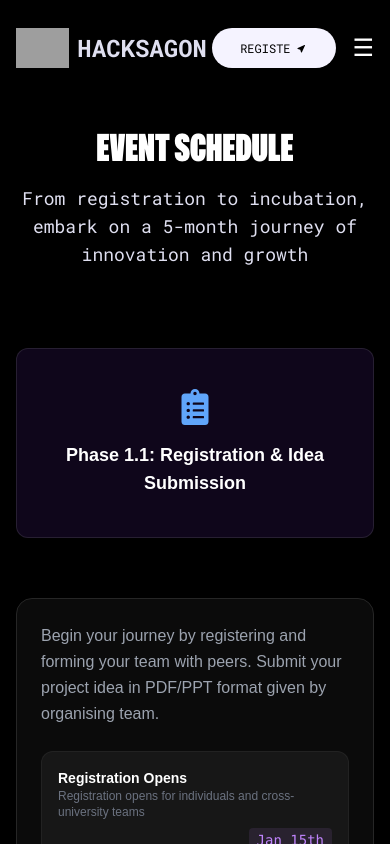
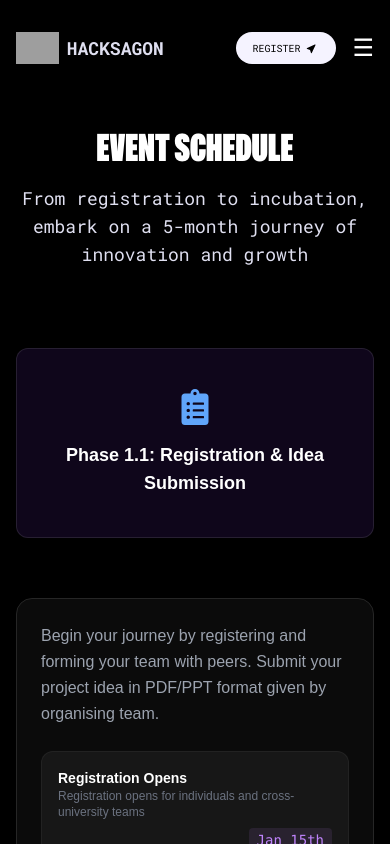
Before and after one commit to singhsrijan46/hacksagon2026, a React (Vite) app: page /schedule in a window 390 px wide. Shown: the top 844 px of the page. Built offline with nearby package versions, Linux system fonts and the light colour scheme; grey boxes are pictures that could not be loaded; a web font is replaced by a local one.

Commit message:
Improve Button and Navbar mobile responsiveness
Adjusted Button padding and font size for better mobile display. Refactored Navbar to enhance mobile menu behavior, added mobile-specific Register button, and improved hamburger menu and overlay for a more responsive navigation experience.

```diff
--- a/src/components/Button.jsx
+++ b/src/components/Button.jsx
@@ -5,14 +5,14 @@ const Button = ({ id, title, rightIcon, leftIcon, containerClass, ...props }) =>
     <button
       id={id}
       className={clsx(
-        "group relative z-10 w-fit cursor-pointer overflow-hidden rounded-full bg-violet-50 px-7 py-3 text-black",
+        "group relative z-10 w-fit cursor-pointer overflow-hidden rounded-full bg-violet-50 px-4 py-2 md:px-7 md:py-3 text-black",
         containerClass
       )}
       {...props}
     >
       {leftIcon}
 
-      <span className="relative inline-flex overflow-hidden font-general text-xs uppercase">
+      <span className="relative inline-flex overflow-hidden font-general text-[10px] md:text-xs uppercase">
         <div className="translate-y-0 skew-y-0 transition duration-500 group-hover:translate-y-[-160%] group-hover:skew-y-12">
           {title}
         </div>
--- a/src/components/Navbar.jsx
+++ b/src/components/Navbar.jsx
@@ -20,6 +20,12 @@ const NavBar = () => {
   const location = useLocation();
 
   useEffect(() => {
+    if (isMobileMenuOpen) {
+      setIsNavVisible(true);
+      navContainerRef.current.classList.remove("floating-nav");
+      return;
+    }
+
     if (currentScrollY === 0) {
       setIsNavVisible(true);
       navContainerRef.current.classList.remove("floating-nav");
@@ -31,7 +37,7 @@ const NavBar = () => {
       navContainerRef.current.classList.add("floating-nav");
     }
     setLastScrollY(currentScrollY);
-  }, [currentScrollY, lastScrollY]);
+  }, [currentScrollY, lastScrollY, isMobileMenuOpen]);
 
   useEffect(() => {
     gsap.to(navContainerRef.current, {
@@ -85,6 +91,7 @@ const NavBar = () => {
   };
 
   return (
+    <>
       <div
         ref={navContainerRef}
         className="fixed inset-x-0 top-4 z-50 h-16 border-none transition-all duration-700 sm:inset-x-6"
@@ -96,16 +103,16 @@ const NavBar = () => {
                 <img
                   src="https://i.postimg.cc/cCT9dGfv/Hacksagon-white.png"
                   alt="logo"
-                className="h-10 w-auto"
+                  className="h-8 md:h-10 w-auto"
                 />
-              <span className="font-general font-black text-2xl uppercase text-blue-50">Hacksagon</span>
+                <span className="font-general font-black text-lg md:text-2xl uppercase text-blue-50">Hacksagon</span>
               </div>
 
               <Button
                 id="register-button"
                 title="Register"
                 rightIcon={<TiLocationArrow />}
-              containerClass="bg-blue-50 flex items-center justify-center gap-1"
+                containerClass="bg-blue-50 hidden md:flex items-center justify-center gap-1"
                 onClick={() => navigate('/schedule')}
               />
             </div>
@@ -144,6 +151,15 @@ const NavBar = () => {
                 </div>
               </div>
 
+              {/* Mobile Register Button */}
+              <Button
+                id="register-button-mobile"
+                title="Register"
+                rightIcon={<TiLocationArrow />}
+                containerClass="bg-blue-50 flex md:hidden items-center justify-center gap-1"
+                onClick={() => navigate('/schedule')}
+              />
+
               {/* Mobile Hamburger Button */}
               <button
                 className="ml-4 md:hidden text-white focus:outline-none"
@@ -157,13 +173,21 @@ const NavBar = () => {
               </button>
             </div>
           </nav>
+        </header>
+      </div>
 
       {/* Mobile Menu Overlay */}
       <div
-          className={`fixed inset-0 z-40 bg-[#1a0b2e] pt-24 px-6 md:hidden transition-transform duration-300 ease-in-out ${isMobileMenuOpen ? 'translate-x-0' : 'translate-x-full'
+        className={`fixed inset-0 z-[60] bg-[#1a0b2e] pt-24 px-6 md:hidden transition-transform duration-300 ease-in-out ${isMobileMenuOpen ? 'translate-x-0' : 'translate-x-full'
           }`}
       >
         <div className="flex flex-col gap-6">
+          <button
+            className="absolute top-6 right-6 text-white focus:outline-none"
+            onClick={() => setIsMobileMenuOpen(false)}
+          >
+            <span className="text-3xl">✕</span>
+          </button>
           {[...navItems, ...moreItems].map((item, index) => (
             <a
               key={index}
@@ -179,8 +203,7 @@ const NavBar = () => {
           ))}
         </div>
       </div>
-      </header>
-    </div>
+    </>
   );
 };
 
```
Lines whose indentation alone changed are shown as unchanged.
